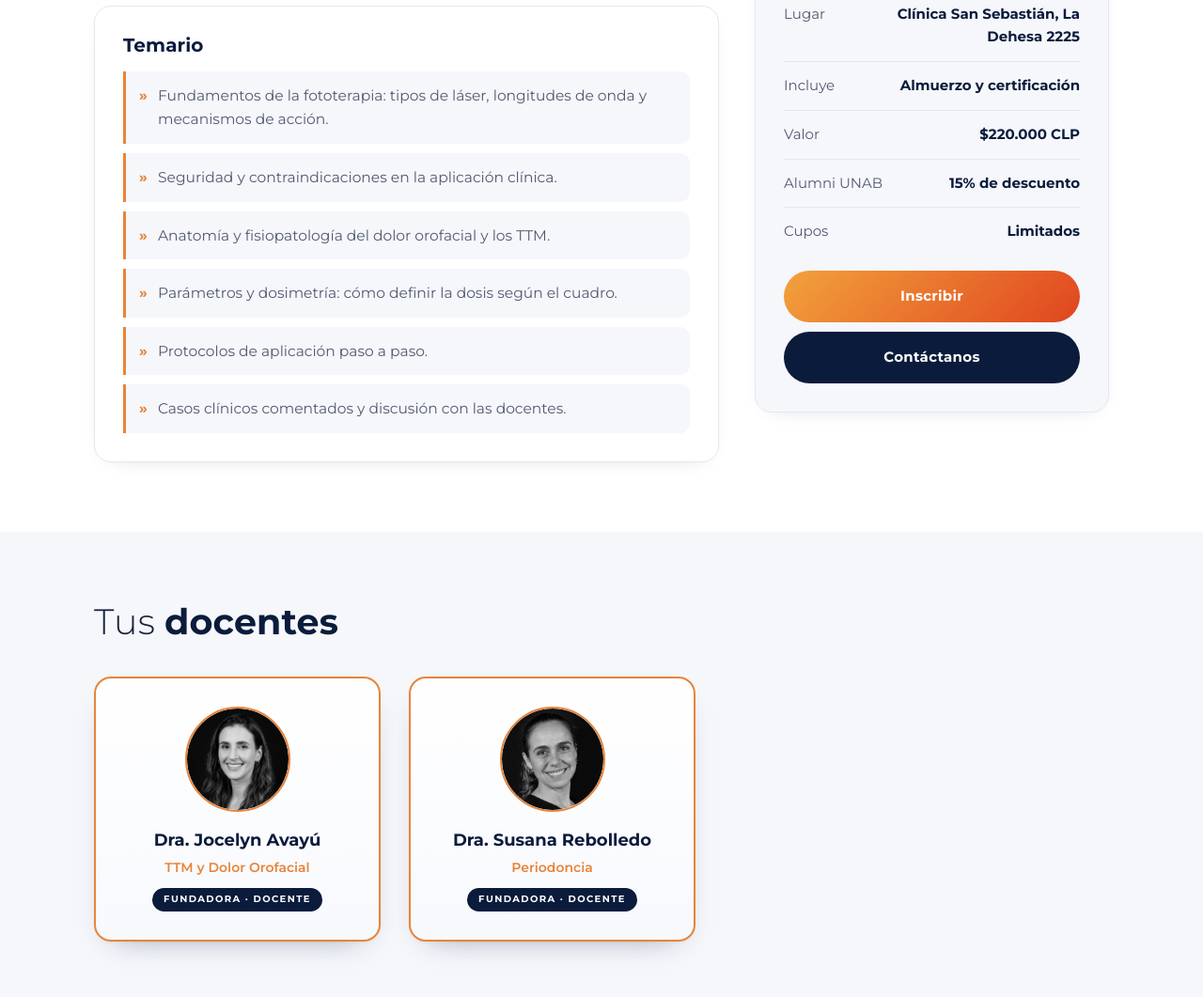
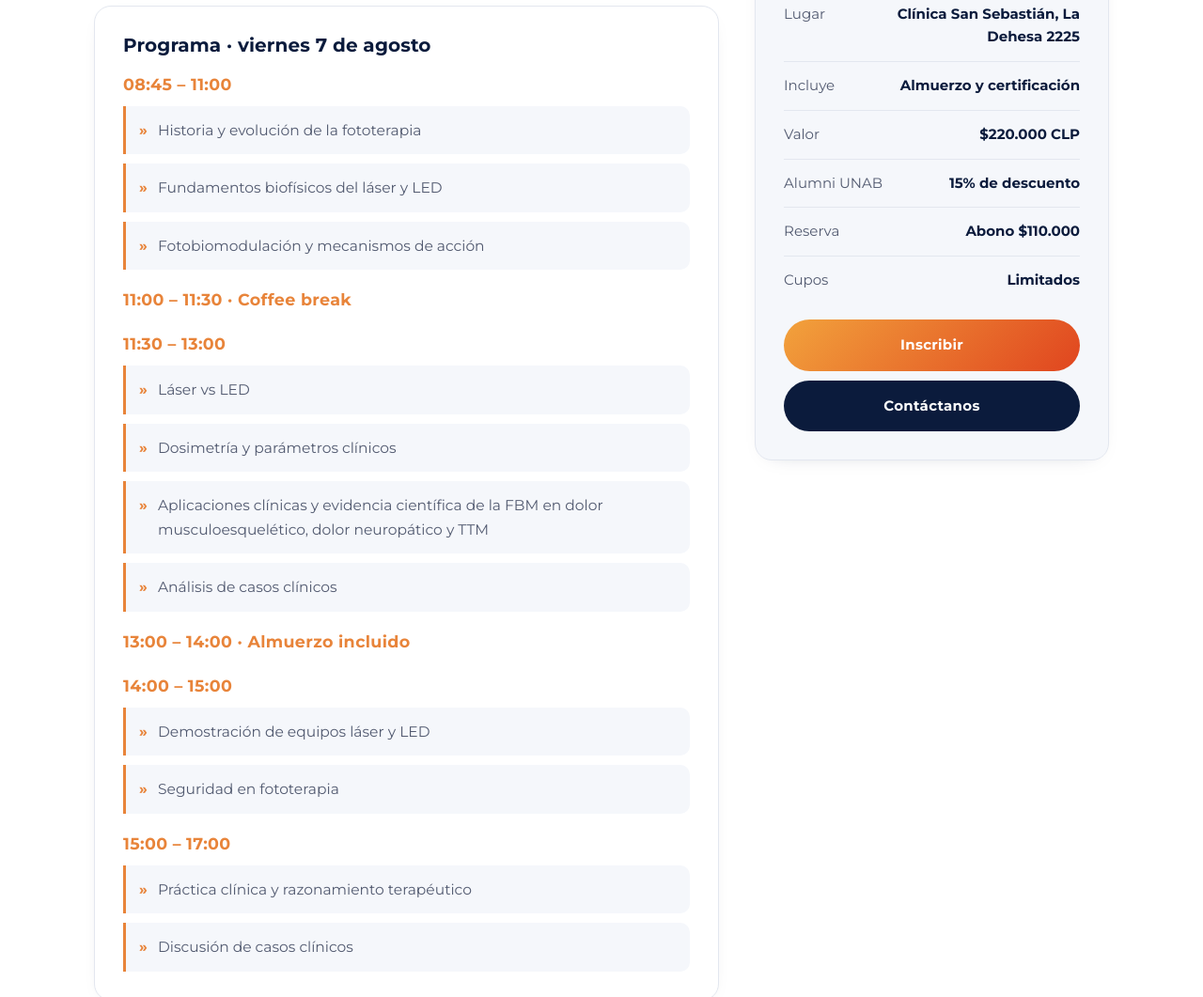
Before and after one commit to catalina-sketch/medadvance-web, a plain HTML site: page curso-ttm-dof.html in a window 1280 px wide. Shown: the part 828-1889 px from the top of the page at 94% size. Drawn offline with Linux system fonts and the light colour scheme.

Commit message:
Programa real del curso TTM y DOF + abono

```diff
--- a/curso-ttm-dof.html
+++ b/curso-ttm-dof.html
@@ -45,14 +45,37 @@
       </div>
 
       <div class="panel">
-        <h3>Temario</h3>
+        <h3>Programa · viernes 7 de agosto</h3>
+
+        <p style="font-weight:700;color:var(--naranja);letter-spacing:.02em;margin:4px 0 8px">08:45 – 11:00</p>
         <ul class="temario">
-          <li>Fundamentos de la fototerapia: tipos de láser, longitudes de onda y mecanismos de acción.</li>
-          <li>Seguridad y contraindicaciones en la aplicación clínica.</li>
-          <li>Anatomía y fisiopatología del dolor orofacial y los TTM.</li>
-          <li>Parámetros y dosimetría: cómo definir la dosis según el cuadro.</li>
-          <li>Protocolos de aplicación paso a paso.</li>
-          <li>Casos clínicos comentados y discusión con las docentes.</li>
+          <li>Historia y evolución de la fototerapia</li>
+          <li>Fundamentos biofísicos del láser y LED</li>
+          <li>Fotobiomodulación y mecanismos de acción</li>
+        </ul>
+
+        <p style="font-weight:700;color:var(--naranja);letter-spacing:.02em;margin:18px 0 8px">11:00 – 11:30 · Coffee break</p>
+
+        <p style="font-weight:700;color:var(--naranja);letter-spacing:.02em;margin:18px 0 8px">11:30 – 13:00</p>
+        <ul class="temario">
+          <li>Láser vs LED</li>
+          <li>Dosimetría y parámetros clínicos</li>
+          <li>Aplicaciones clínicas y evidencia científica de la FBM en dolor musculoesquelético, dolor neuropático y TTM</li>
+          <li>Análisis de casos clínicos</li>
+        </ul>
+
+        <p style="font-weight:700;color:var(--naranja);letter-spacing:.02em;margin:18px 0 8px">13:00 – 14:00 · Almuerzo incluido</p>
+
+        <p style="font-weight:700;color:var(--naranja);letter-spacing:.02em;margin:18px 0 8px">14:00 – 15:00</p>
+        <ul class="temario">
+          <li>Demostración de equipos láser y LED</li>
+          <li>Seguridad en fototerapia</li>
+        </ul>
+
+        <p style="font-weight:700;color:var(--naranja);letter-spacing:.02em;margin:18px 0 8px">15:00 – 17:00</p>
+        <ul class="temario">
+          <li>Práctica clínica y razonamiento terapéutico</li>
+          <li>Discusión de casos clínicos</li>
         </ul>
       </div>
     </div>
@@ -67,6 +90,7 @@
         <div class="fact"><span>Incluye</span><b>Almuerzo y certificación</b></div>
         <div class="fact"><span>Valor</span><b>$220.000 CLP</b></div>
         <div class="fact"><span>Alumni UNAB</span><b>15% de descuento</b></div>
+        <div class="fact"><span>Reserva</span><b>Abono $110.000</b></div>
         <div class="fact"><span>Cupos</span><b>Limitados</b></div>
         <a href="https://docs.google.com/forms/d/e/1FAIpQLSf7IwSCThCuu9hr53Nv6-zFaB6_RZJFI_L9b_LfMSGkV49IEg/viewform" target="_blank" rel="noopener" class="btn btn-grad">Inscribir</a>
         <a href="contacto.html" class="btn btn-dark" style="width:100%;text-align:center;margin-top:10px">Contáctanos</a>
```
